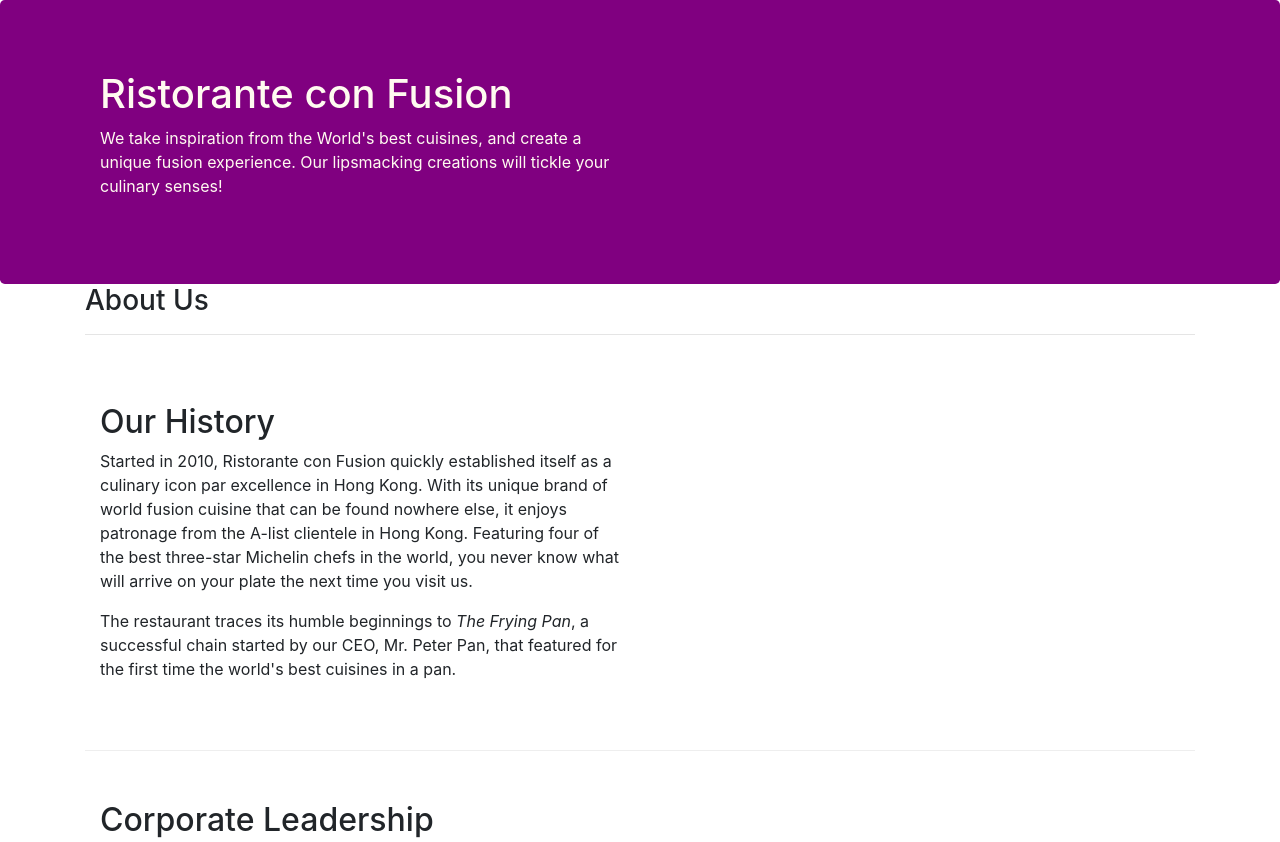
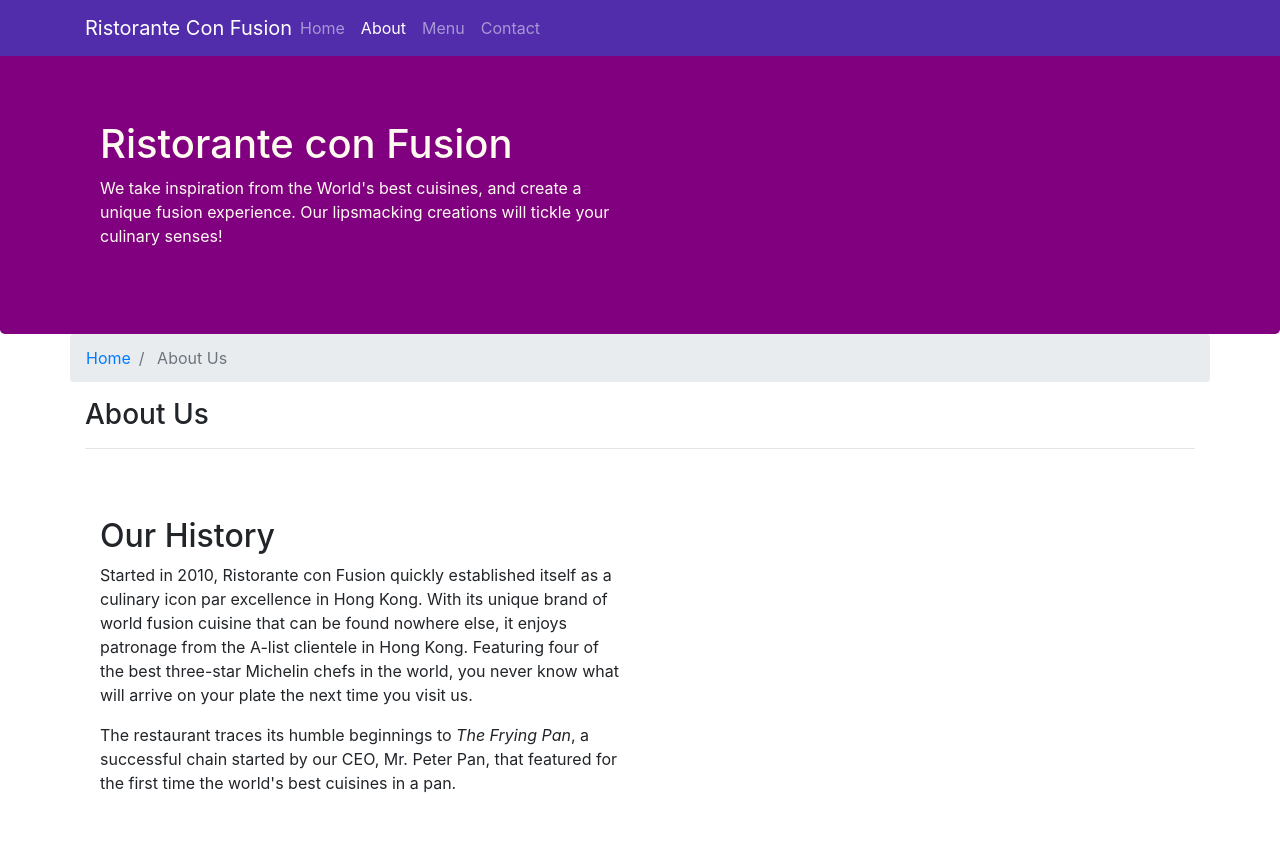
Before and after one commit to hiteshVadher/bootstrap, a website: page aboutus.html in a window 1280 px wide. Shown: the top 842 px of the page. Drawn offline with nearby package versions, Linux system fonts and the light colour scheme.

Commit message:
navbar and breadcrumbs

```diff
--- a/CSS/styles.css
+++ b/CSS/styles.css
@@ -28,3 +28,12 @@
     margin: 0px;
     color: #0f0f0f;
 }
+
+body {
+    padding: 50px 0px 0px 0px;
+    z-index: 0;
+}
+
+.navbar-dark {
+    background-color: #512DAB;
+}
--- a/aboutus.html
+++ b/aboutus.html
@@ -16,6 +16,32 @@
 
 <body>
 
+    <nav class="navbar navbar-dark navbar-expand-sm fixed-top">
+        <div class="container">
+            <button class="navbar-toggler" type="button" data-toggle="collapse" data-target="#Navbar">
+                <span class="navbar-toggler-icon"></span>
+            </button>
+            <a class="navbar-brand mr-auto" href="./index.html">Ristorante Con Fusion</a>
+
+            <div class="collapse navbar-collapse" id="Navbar">
+                <ul class="navbar-nav mr-auto">
+                    <li class="nav-item">
+                        <a class="nav-link" href="./index.html">Home</a>
+                    </li>
+                    <li class="nav-item active">
+                        <a class="nav-link" href="./aboutus.html">About</a>
+                    </li>
+                    <li class="nav-item">
+                        <a class="nav-link" href="#">Menu</a>
+                    </li>
+                    <li class="nav-item">
+                        <a class="nav-link" href="#">Contact</a>
+                    </li>
+                </ul>
+            </div>
+        </div>
+    </nav>
+
     <header class="jumbotron">
         <div class="container">
             <div class="row row-header">
@@ -31,6 +57,14 @@
 
     <div class="container">
         <div class="row">
+            <ol class="col-12 breadcrumb">
+                <li class="breadcrumb-item">
+                    <a href="./index.html">Home</a>
+                </li>
+                <li class="breadcrumb-item active">
+                    About Us
+                </li>
+            </ol>
             <div class="col">
                <h3>About Us</h3>
                <hr>
@@ -70,7 +104,7 @@
                 <div class="col-4 offset-1 col-sm-2">
                     <h5>Links</h5>
                     <ul class="list-unstyled">
-                        <li><a href="#">Home</a></li>
+                        <li><a href="./index.html">Home</a></li>
                         <li><a href="#">About</a></li>
                         <li><a href="#">Menu</a></li>
                         <li><a href="#">Contact</a></li>
```
Also changed, not shown: index.html (+27 -1 lines).
